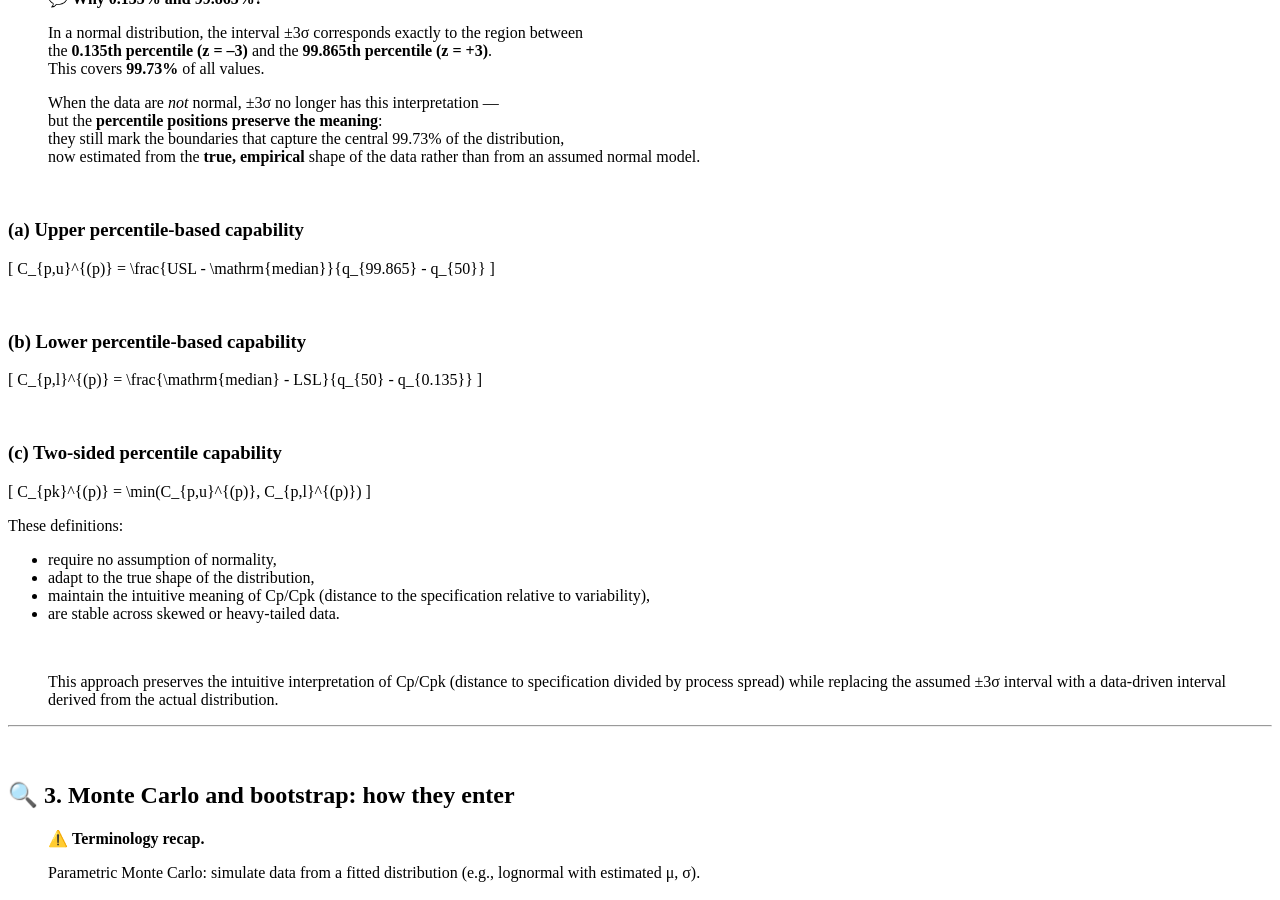
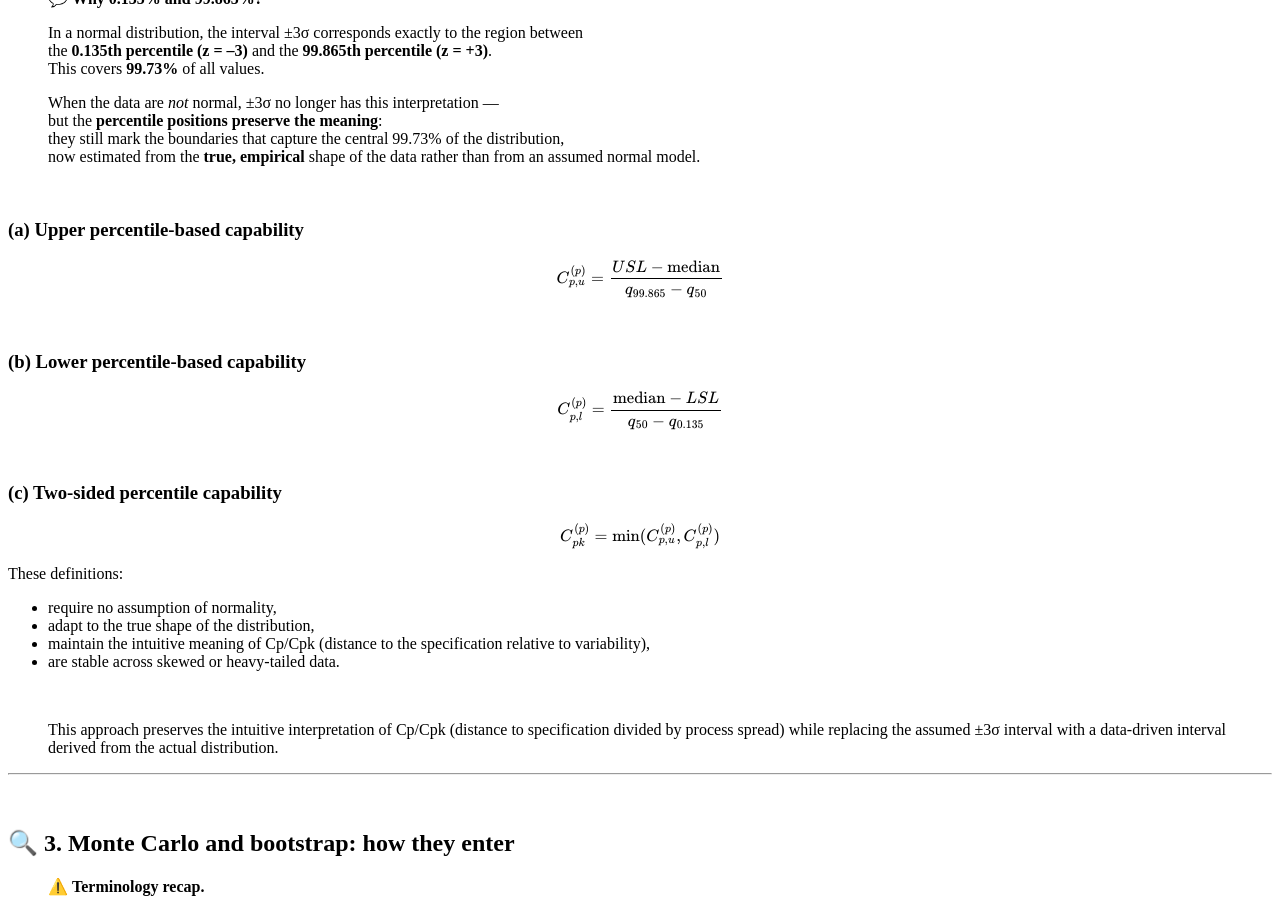
Before and after one commit to rbonfichi/monte-carlo-gmp-pharma, a Jekyll site: the page built from docs/chapters/chapter14_case-study8.md, in a window 1280 px wide and 900 px high, scrolled down 2458 px. Built offline with Jekyll 4.4.1, drawn with Linux system fonts in a browser that asks for light colours; our own code applies the rules of GitHub Pages for plain Markdown files.

Commit message:
Fix LaTeX formatting for capability equations

```diff
--- a/docs/chapters/chapter14_case-study8.md
+++ b/docs/chapters/chapter14_case-study8.md
@@ -150,27 +150,25 @@ but here they are taken directly from:
 
 ### (a) Upper percentile-based capability
 
-\[
-C_{p,u}^{(p)} =
-\frac{USL - \mathrm{median}}{q_{99.865} - q_{50}}
-\]
+$$
+C_{p,u}^{(p)} = \frac{USL - \mathrm{median}}{q_{99.865} - q_{50}}
+$$
 
 &nbsp;
 
 ### (b) Lower percentile-based capability
 
-\[
-C_{p,l}^{(p)} =
-\frac{\mathrm{median} - LSL}{q_{50} - q_{0.135}}
-\]
+$$
+C_{p,l}^{(p)} = \frac{\mathrm{median} - LSL}{q_{50} - q_{0.135}}
+$$
 
 &nbsp;
 
 ### (c) Two-sided percentile capability
 
-\[
+$$
 C_{pk}^{(p)} = \min(C_{p,u}^{(p)}, C_{p,l}^{(p)})
-\]
+$$
 
 These definitions:
 - require no assumption of normality,
```
